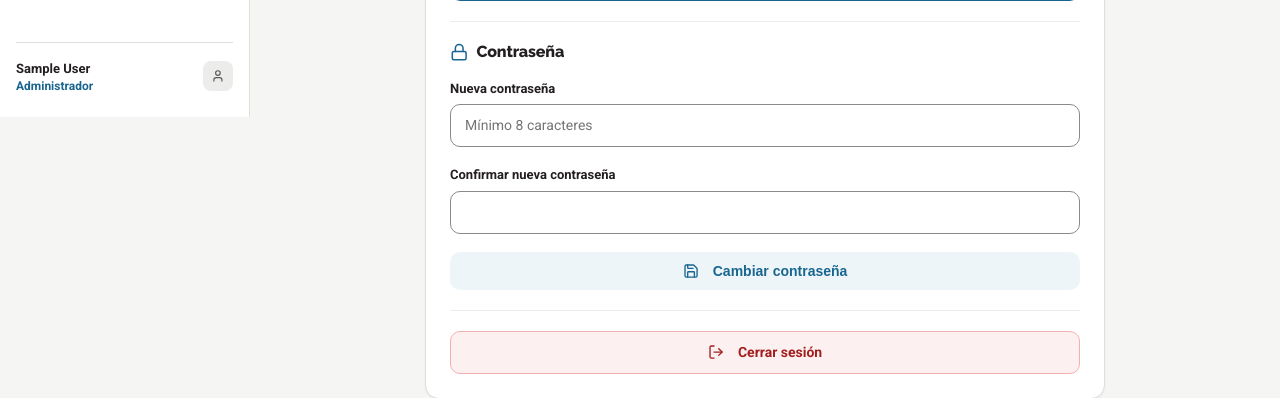
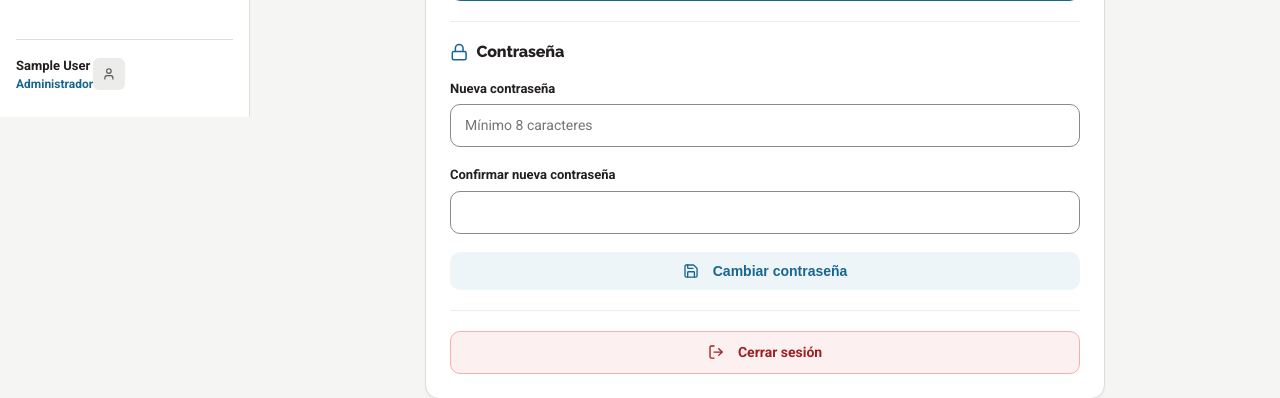
Before and after one commit to davidzambrano12/Cuestionarios-tyt, a Django app: page /perfil/ in a window 1280 px wide. Shown: the part 683-1081 px from the top of the page. Run offline with Django 5.2, Linux system fonts and the light colour scheme; the visitor is signed in with stand-in values (Sample User, id 1); data that the repository does not hold is empty; some libraries are stand-ins or nearby versions.

Commit message:
Quitar los estilos en linea del layout de la aplicacion
- Pie de la barra lateral y enlace de perfil con clases propias; el boton de perfil tiene texto para lectores de pantalla

```diff
--- a/static/css/styles.css
+++ b/static/css/styles.css
@@ -1257,3 +1257,23 @@ a:hover {
 /* Lista horizontal de datos con icono (tarjetas de cuestionario) */
 .tarjeta-cuestionario__datos { list-style: none; display: flex; flex-wrap: wrap; gap: var(--espacio-2) var(--espacio-4); font-size: var(--texto-xs); color: var(--color-texto-suave); margin: var(--espacio-2) 0 var(--espacio-3); }
 .tarjeta-cuestionario__datos li { display: inline-flex; align-items: center; gap: var(--espacio-1); }
+
+/* Pie de la barra lateral y enlace de perfil de la barra superior */
+.sidebar-pie { padding-top: var(--espacio-4); border-top: 1px solid var(--color-borde); margin-top: auto; display: flex; align-items: center; justify-content: space-between; gap: var(--espacio-2); }
+.sidebar-pie__usuario { overflow: hidden; min-width: 0; }
+.sidebar-pie__nombre { overflow: hidden; text-overflow: ellipsis; white-space: nowrap; }
+.sidebar-pie__perfil {
+  display: inline-flex;
+  align-items: center;
+  justify-content: center;
+  width: 32px;
+  height: 32px;
+  border-radius: var(--radio-sm);
+  background: var(--color-superficie-hundida);
+  color: var(--color-texto-suave);
+  flex-shrink: 0;
+}
+.sidebar-pie__perfil:hover { color: var(--color-primario); }
+.navbar-perfil { display: flex; align-items: center; gap: var(--espacio-2); color: var(--color-texto); }
+.navbar-perfil:hover { color: var(--color-primario); }
+.user-avatar-circle--solido { background: var(--color-primario); color: var(--color-texto-invertido); }
--- a/templates/layouts/app_base.html
+++ b/templates/layouts/app_base.html
@@ -64,13 +64,13 @@
     </nav>
 
     <!-- Footer del Sidebar con Identidad del Usuario -->
-    <div style="padding-top:16px; border-top:1px solid var(--color-borde); margin-top:auto;" class="text-xs text-muted">
+    <div class="sidebar-pie texto-xs texto-suave">
       <div class="flex items-center justify-between">
-        <div style="overflow:hidden; padding-right:8px;">
-          <div style="text-overflow:ellipsis; overflow:hidden; white-space:nowrap;" class="text-sm font-bold text-main">
+        <div class="sidebar-pie__usuario">
+          <div class="sidebar-pie__nombre texto-sm peso-bold texto-principal">
             {{ user.get_full_name|default:user.username }}
           </div>
-          <div style="color:var(--primary);" class="text-2xs font-semibold">
+          <div class="texto-xs peso-semibold texto-primario">
             {% if user.is_superuser or user.perfil.es_admin %}
               Administrador
             {% elif user.perfil.es_docente %}
@@ -80,7 +80,7 @@
             {% endif %}
           </div>
         </div>
-        <a href="{% url 'cuentas:perfil' %}" title="Ver mi perfil" style="display:inline-flex; align-items:center; justify-content:center; width:30px; height:30px; border-radius:8px; background:var(--color-superficie-hundida); color:var(--color-texto-suave); text-decoration:none; flex-shrink:0;">
+        <a href="{% url 'cuentas:perfil' %}" title="Ver mi perfil" class="sidebar-pie__perfil"><span class="sr-only">Ver mi perfil</span>
           <i data-lucide="user" class="icono-15"></i>
         </a>
       </div>
@@ -96,8 +96,8 @@
         Simulador Saber TyT / <span class="text-muted font-normal">{% block nav_title %}Plataforma Institucional{% endblock %}</span>
       </div>
       <div class="navbar-user-info">
-        <a href="{% url 'cuentas:perfil' %}" title="Mi Perfil" style="display:flex; align-items:center; gap:8px; color:var(--color-texto); text-decoration:none;">
-          <div class="user-avatar-circle" style="background:var(--color-primario); color:var(--color-texto-invertido);">
+        <a href="{% url 'cuentas:perfil' %}" title="Mi perfil" class="navbar-perfil">
+          <div class="user-avatar-circle user-avatar-circle--solido">
             {{ user.first_name|default:user.username|slice:":1"|upper }}
           </div>
           <span class="text-base font-semibold text-main">{{ user.get_full_name|default:user.username }}</span>
```
